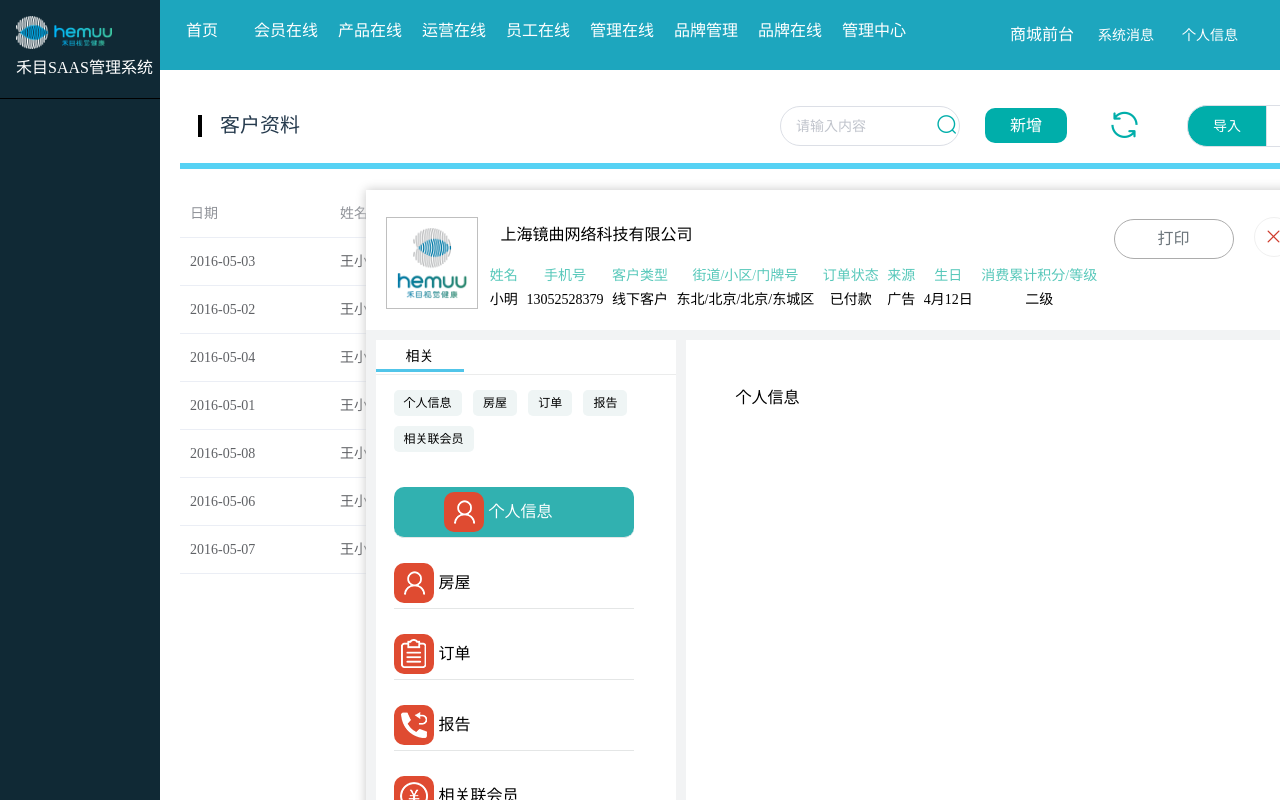
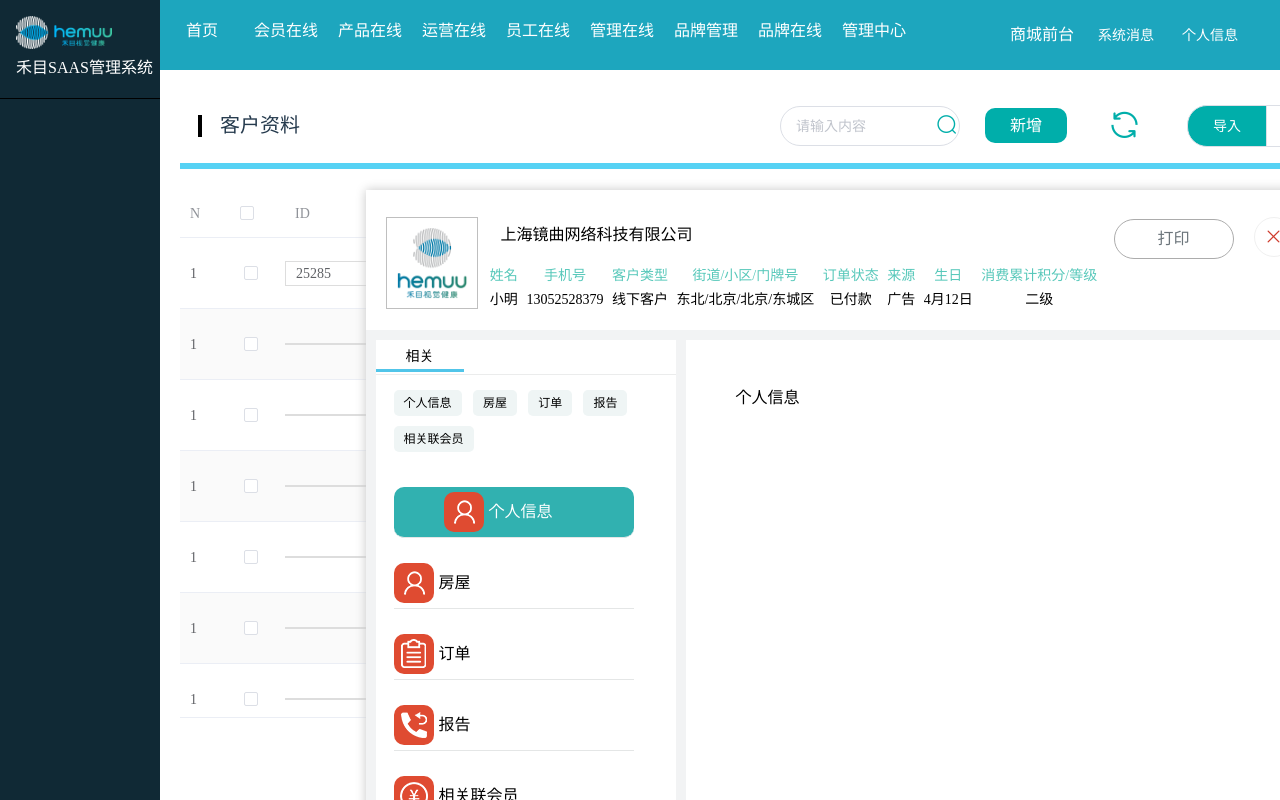
Before and after one commit to Janmdis/shopSystem, a Vue app in the folder BusinessCityBackstageSystem/: page /member in a window 1280 px wide. Built offline with nearby package versions, Linux system fonts and the light colour scheme; a small style sheet from the web is missing.

Commit message:
添加element样式

```diff
--- a/BusinessCityBackstageSystem/src/assets/less/color.less
+++ b/BusinessCityBackstageSystem/src/assets/less/color.less
@@ -44,3 +44,6 @@
 .textW{
     color: #fff;
 }
+
+
+//改变element 颜色
--- /dev/null
+++ b/BusinessCityBackstageSystem/src/assets/less/elementColor.less
@@ -0,0 +1,32 @@
+//element隔行变色
+.el-table--striped .el-table__body tr.el-table__row--striped td{
+    background:#f3fdfd;
+}
+//element表格 字体居中
+.el-table th, .el-table tr{
+    text-align: center;
+}
+//table 边的颜色
+table td:nth-child(3),table th:nth-child(3){
+    border-right: 1px solid #ddd;
+}
+//element 勾选的样式
+.el-checkbox__input.is-checked .el-checkbox__inner, .el-checkbox__input.is-indeterminate .el-checkbox__inner{
+    background-color: #00aeaa;
+    border-color: #00aeaa;
+}
+//选中客户资料的id的样式
+table td:nth-child(3) .cell{
+    border: 1px solid #ddd;
+}
+table td:nth-child(3) {
+    padding-right:10px;
+}
+
+//去掉三角
+.el-popper .popper__arrow{
+    display: none !important;
+  }
+  .el-popper[x-placement^=bottom]{
+    margin-top:0;
+  }
--- a/BusinessCityBackstageSystem/src/components/common/header/Headers.vue
+++ b/BusinessCityBackstageSystem/src/components/common/header/Headers.vue
@@ -80,15 +80,11 @@ export default headers;
 
 <style lang='less'>
 @import '../../../assets/less/color';
+@import '../../../assets/less/elementColor';
 .el-select{
   width:84%;
 }
-.el-popper .popper__arrow{
-  display: none !important;
-}
-.el-popper[x-placement^=bottom]{
-  margin-top:0;
-}
+
 .el-dialog__footer{
   text-align: center;
 }
--- a/BusinessCityBackstageSystem/src/components/view/Member/Member.vue
+++ b/BusinessCityBackstageSystem/src/components/view/Member/Member.vue
@@ -16,43 +16,70 @@
         </div>
         <div class="memberMain">
 
-            <div>
+            <div class='boderBox'>
             <el-table
+                stripe
                 :data="tableData3"
                 style="width: 100%"
-                height="100%">
+                height="528">
                 <el-table-column
                 fixed
-                prop="date"
-                label="日期"
-                width="150">
+                prop="num"
+                label="N"
+                width='50'>
                 </el-table-column>
                 <el-table-column
                 fixed
-                prop="name"
-                label="姓名"
-                width="120">
+                type="selection"
+                width="55">
                 </el-table-column>
                 <el-table-column
-                prop="province"
-                label="省份"
-                width="120">
+                class='borderRight'
+                fixed
+                prop="ids"
+                label="ID"
+                width='100'>
+                </el-table-column>
+                <el-table-column
+                prop="name"
+                label="客户姓名">
+                </el-table-column>
+                <el-table-column
+                prop="iphone"
+                width='120'
+                label="手机号">
+                </el-table-column>
+                <el-table-column
+                prop="types"
+                label="客户类型">
                 </el-table-column>
                 <el-table-column
                 prop="city"
-                label="市区"
-                width="120">
+                label="城市">
                 </el-table-column>
                 <el-table-column
-                prop="address"
-                label="地址"
-                width="300">
+                prop="quarters"
+                label="小区">
                 </el-table-column>
                 <el-table-column
-                prop="zip"
-                label="邮编"
-                width="120">
+                prop="state"
+                label="订单状态">
                 </el-table-column>
+                <el-table-column
+                prop="source"
+                label="来源">
+                </el-table-column>
+                <el-table-column
+                prop="Inputtiem"
+                width='100'
+                label="录入时间">
+                </el-table-column>
+                <el-table-column
+                width='260'
+                prop="address"
+                label="小区地址">
+                </el-table-column>
+
             </el-table>
             </div>
             <member-info class="infoCover"></member-info>
@@ -67,56 +94,139 @@ export default {
         return {
             searchFn:'',
             isActive:false,
-            tableData3: [{
-          date: '2016-05-03',
+            tableData3: [
+                {
+                    num: '1',
                     name: '王小虎',
+                    ids:'25285',
+                    iphone:'1500898888',
                     province: '上海',
-          city: '普陀区',
+                    types:'优质客户',
+                    city: '上海市',
+                    quarters:"贝尚湾",
+                    state:'待完成',
+                    source:'老客户介绍',
                     address: '上海市普陀区金沙江路 1518 弄',
-          zip: 200333
-        }, {
-          date: '2016-05-02',
+                    Inputtiem: '2017-02-08'
+                },
+                 {
+                    num: '1',
                     name: '王小虎',
+                    iphone:'1500898888',
                     province: '上海',
-          city: '普陀区',
+                    types:'优质客户',
+                    city: '上海市',
+                    quarters:"贝尚湾",
+                    state:'待完成',
+                    source:'老客户介绍',
                     address: '上海市普陀区金沙江路 1518 弄',
-          zip: 200333
-        }, {
-          date: '2016-05-04',
+                    Inputtiem: '2017-02-08'
+                },
+                 {
+                    num: '1',
                     name: '王小虎',
+                    iphone:'1500898888',
                     province: '上海',
-          city: '普陀区',
+                    types:'优质客户',
+                    city: '上海市',
+                    quarters:"贝尚湾",
+                    state:'待完成',
+                    source:'老客户介绍',
                     address: '上海市普陀区金沙江路 1518 弄',
-          zip: 200333
-        }, {
-          date: '2016-05-01',
+                    Inputtiem: '2017-02-08'
+                },
+                 {
+                    num: '1',
                     name: '王小虎',
+                    iphone:'1500898888',
                     province: '上海',
-          city: '普陀区',
+                    types:'优质客户',
+                    city: '上海市',
+                    quarters:"贝尚湾",
+                    state:'待完成',
+                    source:'老客户介绍',
                     address: '上海市普陀区金沙江路 1518 弄',
-          zip: 200333
-        }, {
-          date: '2016-05-08',
+                    Inputtiem: '2017-02-08'
+                },
+                 {
+                    num: '1',
                     name: '王小虎',
+                    iphone:'1500898888',
                     province: '上海',
-          city: '普陀区',
+                    types:'优质客户',
+                    city: '上海市',
+                    quarters:"贝尚湾",
+                    state:'待完成',
+                    source:'老客户介绍',
                     address: '上海市普陀区金沙江路 1518 弄',
-          zip: 200333
-        }, {
-          date: '2016-05-06',
+                    Inputtiem: '2017-02-08'
+                },
+                 {
+                    num: '1',
                     name: '王小虎',
+                    iphone:'1500898888',
                     province: '上海',
-          city: '普陀区',
+                    types:'优质客户',
+                    city: '上海市',
+                    quarters:"贝尚湾",
+                    state:'待完成',
+                    source:'老客户介绍',
                     address: '上海市普陀区金沙江路 1518 弄',
-          zip: 200333
-        }, {
-          date: '2016-05-07',
+                    Inputtiem: '2017-02-08'
+                },
+                 {
+                    num: '1',
                     name: '王小虎',
+                    iphone:'1500898888',
                     province: '上海',
-          city: '普陀区',
+                    types:'优质客户',
+                    city: '上海市',
+                    quarters:"贝尚湾",
+                    state:'待完成',
+                    source:'老客户介绍',
                     address: '上海市普陀区金沙江路 1518 弄',
-          zip: 200333
-        }]
+                    Inputtiem: '2017-02-08'
+                },
+                 {
+                    num: '1',
+                    name: '王小虎',
+                    iphone:'1500898888',
+                    province: '上海',
+                    types:'优质客户',
+                    city: '上海市',
+                    quarters:"贝尚湾",
+                    state:'待完成',
+                    source:'老客户介绍',
+                    address: '上海市普陀区金沙江路 1518 弄',
+                    Inputtiem: '2017-02-08'
+                },
+                 {
+                    num: '1',
+                    name: '王小虎',
+                    iphone:'1500898888',
+                    province: '上海',
+                    types:'优质客户',
+                    city: '上海市',
+                    quarters:"贝尚湾",
+                    state:'待完成',
+                    source:'老客户介绍',
+                    address: '上海市普陀区金沙江路 1518 弄',
+                    Inputtiem: '2017-02-08'
+                },
+                 {
+                    num: '1',
+                    name: '王小虎',
+                    iphone:'1500898888',
+                    province: '上海',
+                    types:'优质客户',
+                    city: '上海市',
+                    quarters:"贝尚湾",
+                    state:'待完成',
+                    source:'老客户介绍',
+                    address: '上海市普陀区金沙江路 1518 弄',
+                    Inputtiem: '2017-02-08'
+                }
+        ]
         }
     },
     components:{
@@ -124,12 +234,16 @@ export default {
     },
 }
 </script>
-<style>
+<style lang='less'>
+
 .el-input__inner{
     border-radius:40px;
 }
 </style>
 <style scoped lang="less">
+#member .memberMain .infoCover[data-v-45a712d6]{
+    left:1600px;
+}
 @media only screen and (min-width: 992px) {
 .el-main{
 width: 83.33333%;
@@ -142,6 +256,7 @@ width: 87.5%;
 left: 12.5%;
 }
 }
+
 #member{
     width:90%;
     min-width: 1200px;
@@ -248,5 +363,7 @@ left: 12.5%;
         }
     }
 }
-
+#member .memberMain[data-v-45a712d6] {
+    top:80px;
+}
 </style>
```
Lines whose indentation alone changed are shown as unchanged.
